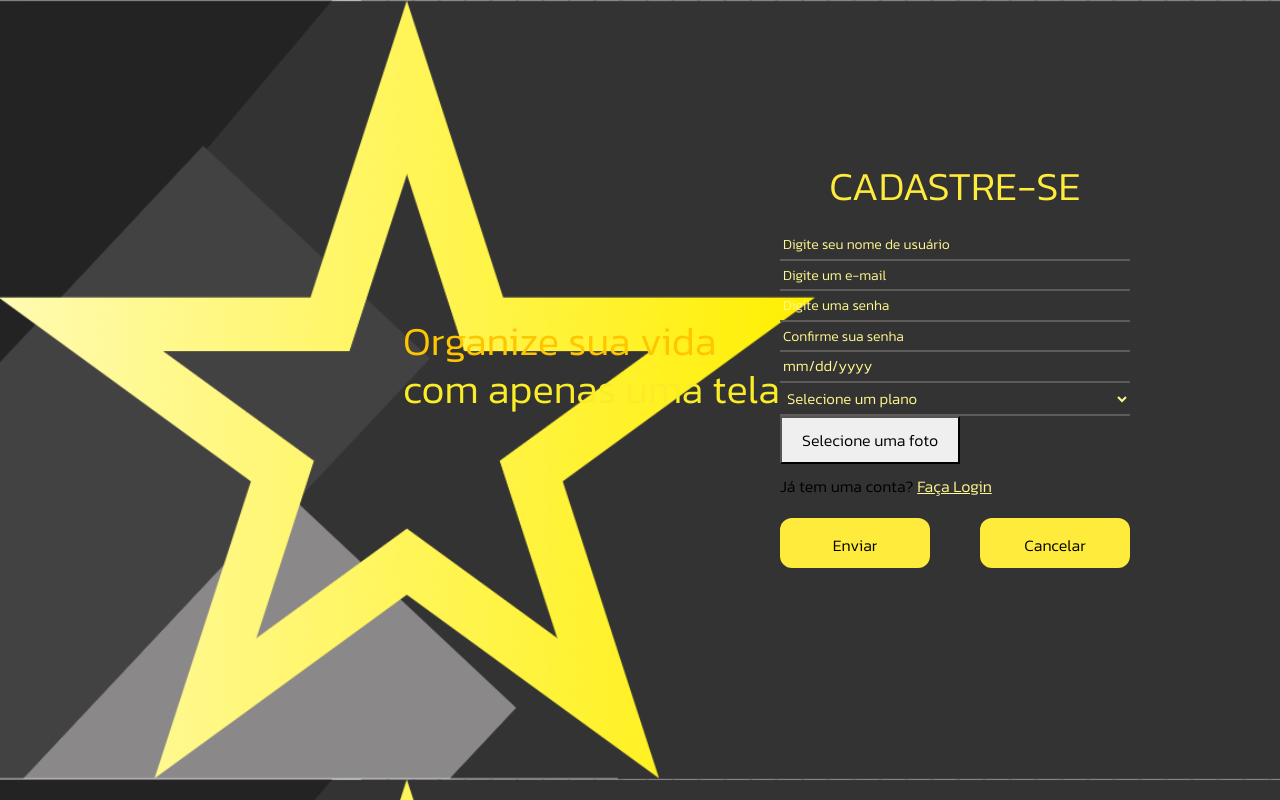
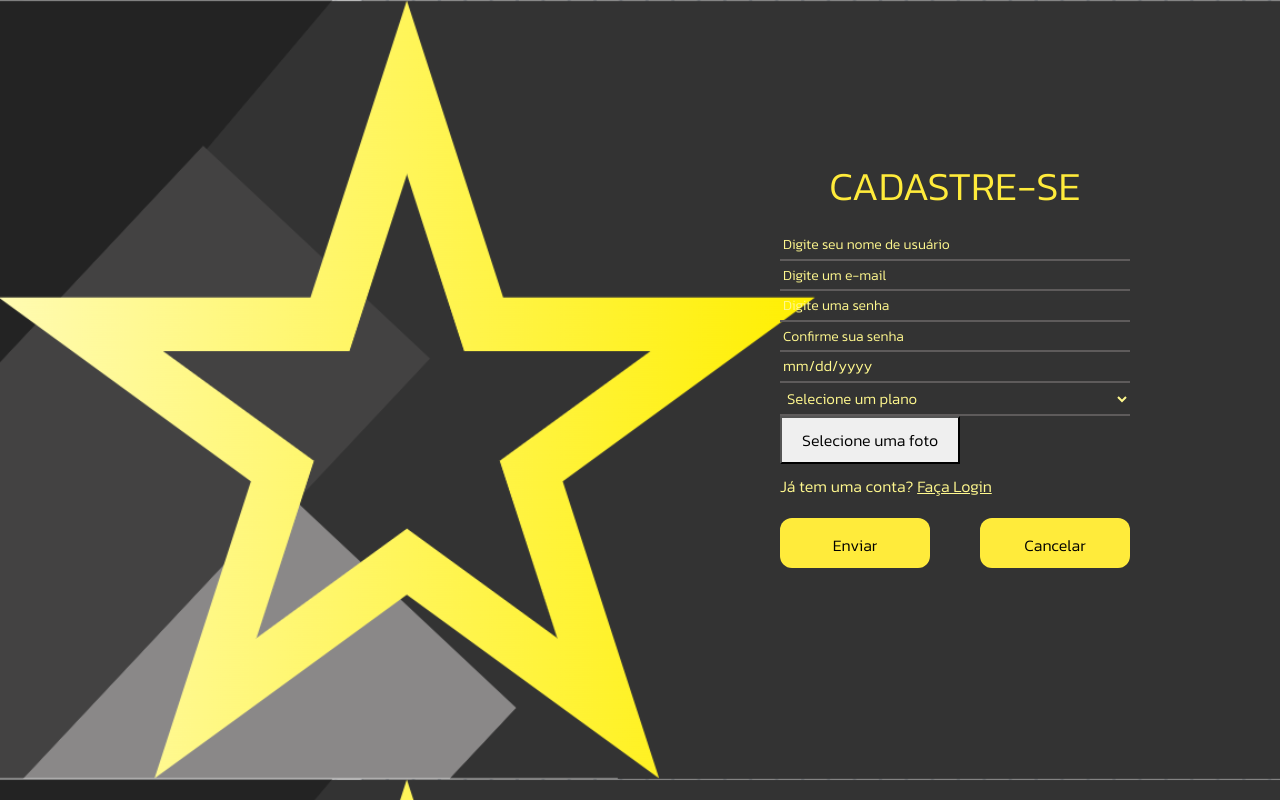
Before and after one commit to KaikyBizon/StarlistApp, a React (Vite) app in the folder frontend/: page /cadastro in a window 1280 px wide. Built offline with nearby package versions, Linux system fonts and the light colour scheme.

Commit message:
Revisao do codigo cadastro
Arrumando detalhes perdidos na tela de cadastro

```diff
--- a/frontend/src/StylesPages/Cadastro.css
+++ b/frontend/src/StylesPages/Cadastro.css
@@ -202,7 +202,7 @@ input[type="date"]::-webkit-calendar-picker-indicator {
 }
 
 .JaTemConta{
-    color: black;
+    color: #FFF88E;
 }
 
 .btn-AbrirModal {
--- a/frontend/src/pages/Cadastro.jsx
+++ b/frontend/src/pages/Cadastro.jsx
@@ -151,9 +151,6 @@ function Cadastro() {
     return (
         <section id="fundo">
             <div id="geral">
-                <h1 className="msg">
-                    <div className="amarelo">Organize sua vida</div>com apenas uma tela
-                </h1>
                 <div className="login">
                     <div className="titulo_Cadastro">
                         <h1>CADASTRE-SE</h1>
```
